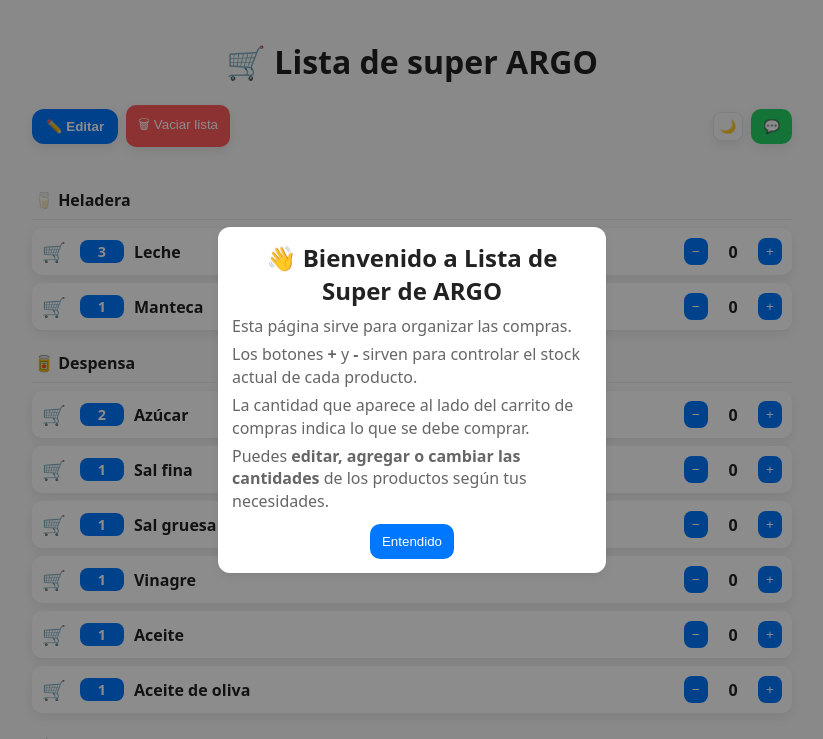
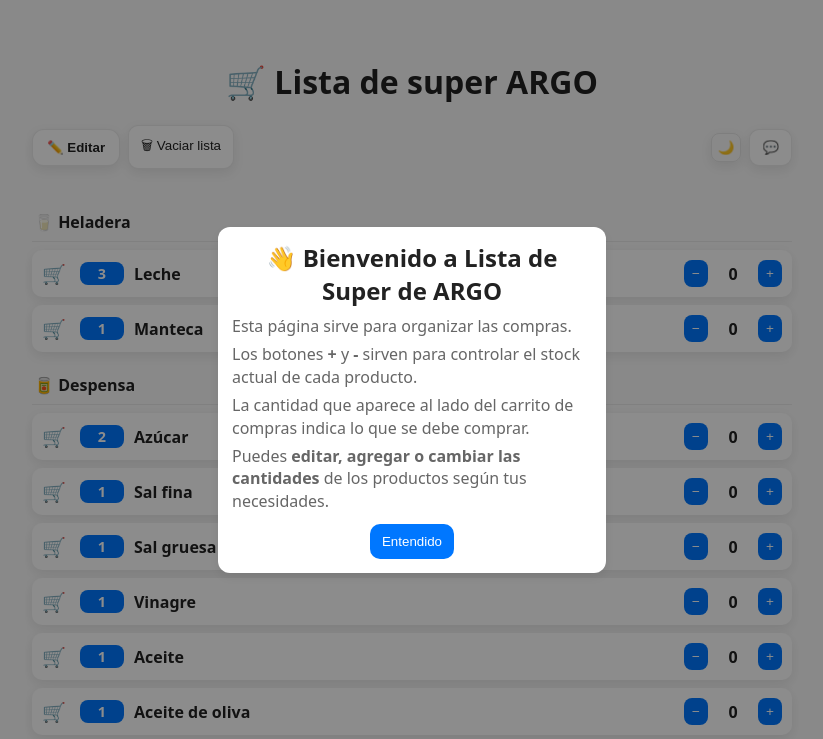
Before and after one commit to mpargo360/ListaSuperArgo, a plain HTML site: page index.html in a window 1280 px wide. Shown: the top 739 px of the page, without its empty margins (228-1051 px from the left). Drawn offline with Linux system fonts and the light colour scheme.

Commit message:
Update index.html
v13

```diff
--- a/index.html
+++ b/index.html
@@ -15,18 +15,18 @@
   }
 
   html,body{height:100%;margin:0;font-family:system-ui,-apple-system,Segoe UI,Roboto,"Helvetica Neue",Arial;}
-  body{background:var(--bg); color:var(--text); padding:28px 14px; -webkit-tap-highlight-color:transparent;}
+  body{background:var(--bg); color:var(--text); padding:60px 14px; -webkit-tap-highlight-color:transparent;} /* margen arriba y abajo aumentado */
   header{display:flex;align-items:center;justify-content:center;gap:12px; flex-direction:column; margin-bottom:20px;}
   h1{margin:0;font-size:1.6rem;text-align:center}
   .topbar{width:100%;display:flex;align-items:center;justify-content:space-between;margin:10px 0 14px;}
   .top-left{display:flex;align-items:center;gap:8px}
   .icon-btn{background:var(--card); border-radius:10px; padding:8px; box-shadow:var(--shadow); border:none; cursor:pointer;}
   .icon-btn.big{padding:10px 14px;border-radius:12px;font-weight:600}
-  #reset{background:var(--danger); color:white; border:none; padding:10px 12px;border-radius:10px; box-shadow:var(--shadow); cursor:pointer}
-  #editBtn{background:var(--accent); color:white}
+  #reset{background:var(--card); color:var(--text); border:1px solid rgba(0,0,0,0.08); padding:10px 12px;border-radius:10px; box-shadow:var(--shadow); cursor:pointer} /* blanco */
+  #editBtn{background:var(--card); color:var(--text); border:1px solid rgba(0,0,0,0.08); box-shadow:var(--shadow);} /* blanco */
   #darkToggle{background:transparent;border:1px solid rgba(0,0,0,0.08);padding:6px;border-radius:8px}
-  #shareBtn{background:#25D366;color:white;border:none;padding:10px 12px;border-radius:10px;cursor:pointer;box-shadow:var(--shadow);}
-  main{max-width:760px;margin:0 auto; margin-bottom:30px;}
+  #shareBtn{background:var(--card); color:var(--text); border:1px solid rgba(0,0,0,0.08); padding:10px 12px; border-radius:10px; cursor:pointer; box-shadow:var(--shadow);} /* blanco */
+  main{max-width:760px;margin:0 auto; margin-bottom:60px;}  /* margen inferior aumentado */
   .sector{margin-top:14px;font-weight:700;color:var(--text);display:flex;align-items:center;gap:10px;padding:8px 2px;border-bottom:1px solid rgba(0,0,0,0.06)}
   .list{margin-top:8px}
   .item{display:flex;align-items:center;justify-content:space-between;background:var(--card);padding:10px;border-radius:10px;margin-bottom:8px;box-shadow:var(--shadow)}
@@ -62,7 +62,7 @@
   select{padding:6px;border-radius:8px;border:1px solid rgba(0,0,0,0.08)}
   .trash{color:var(--danger); font-weight:700; cursor:pointer; padding:6px}
   @media(min-width:720px){
-    body{padding:40px 28px}
+    body{padding:60px 28px}
     h1{font-size:2rem}
   }
 </style>
@@ -313,14 +313,7 @@ themeBtn.addEventListener("click", ()=>{
   localStorage.setItem(THEME_KEY, nxt);
   applyTheme(nxt);
 });
-applyTheme(localStorage.getItem(THEME_KEY) || 'light');
-
-const shareBtn = document.getElementById("shareBtn");
-shareBtn.addEventListener("click", ()=>{
-  const lines = data.map(d=>`${d.cat} - ${d.name} (Ideal: ${d.ideal}) - Actual: ${d.have}`);
-  const text = encodeURIComponent("🛒 Lista de compras:\n" + lines.join("\n"));
-  window.open(`https://wa.me/?text=${text}`,'_blank');
-});
+applyTheme(localStorage.getItem(THEME_KEY)||'light');
 
 render();
 showTutorialIfNeeded();
```
